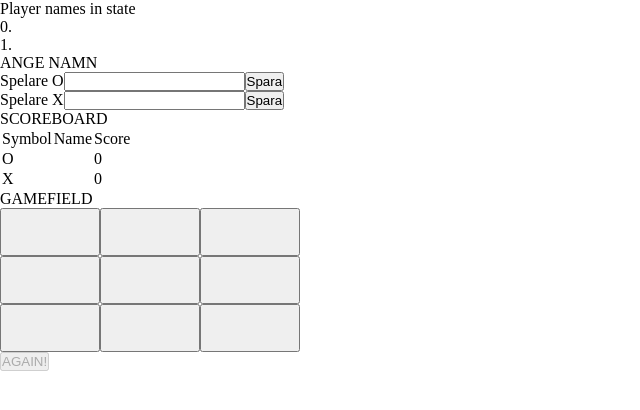
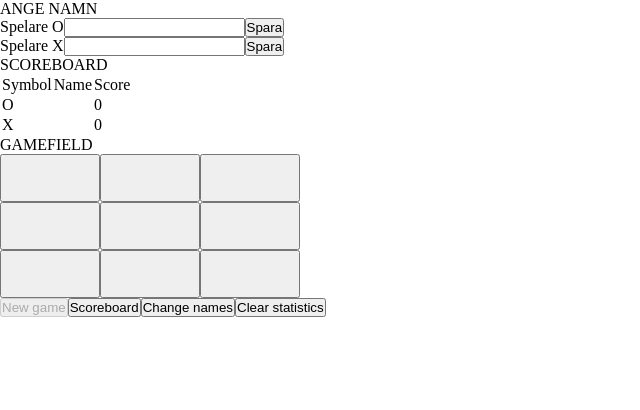
Before and after one commit to Medieinstitutet/vue-tic-tac-toe-nickenickenicke, a Vue app: page / in a window 1280 px wide. Shown: the top 410 px of the page, without its empty margins (0-640 px from the left). Built offline with nearby package versions, Linux system fonts and the light colour scheme.

Commit message:
:sparkles: Started on navigation

```diff
--- a/src/components/Game.vue
+++ b/src/components/Game.vue
@@ -5,6 +5,7 @@ import { IState } from "../models/IState";
 import NameEntry from "./NameEntry.vue";
 import Scoreboard from "./Scoreboard.vue";
 import GameField from "./GameField.vue";
+import Navigation from "./Navigation.vue";
 
 const state = ref<IState>({
   players: [new Player(), new Player()],
@@ -116,10 +117,6 @@ const startNewRound = () => {
 </script>
 
 <template>
-  Player names in state
-  <ul>
-    <li v-for="(player, i) in state.players">{{ i + ". " + player.name }}</li>
-  </ul>
   <NameEntry :players="state.players" @name-change="playerNameChange" />
   <Scoreboard :players="state.players" />
   <GameField
@@ -129,9 +126,9 @@ const startNewRound = () => {
         fieldClick(i);
       }
     " />
-  <button @click.prevent="startNewRound" :disabled="state.game.isRunning">
-    AGAIN!
-  </button>
+  <Navigation
+    :game-state="state.game.isRunning"
+    @handle-new-game="startNewRound" />
 </template>
 
 <style scoped></style>
--- /dev/null
+++ b/src/components/Navigation.vue
@@ -0,0 +1,22 @@
+<script setup lang="ts">
+defineProps<{
+  gameState: boolean;
+}>();
+
+defineEmits<{
+  (e: "handleNewGame"): void;
+}>();
+</script>
+
+<template>
+  <nav>
+    <button @click.prevent="$emit('handleNewGame')" :disabled="gameState">
+      New game
+    </button>
+    <button>Scoreboard</button>
+    <button>Change names</button>
+    <button>Clear statistics</button>
+  </nav>
+</template>
+
+<style scoped></style>
```
